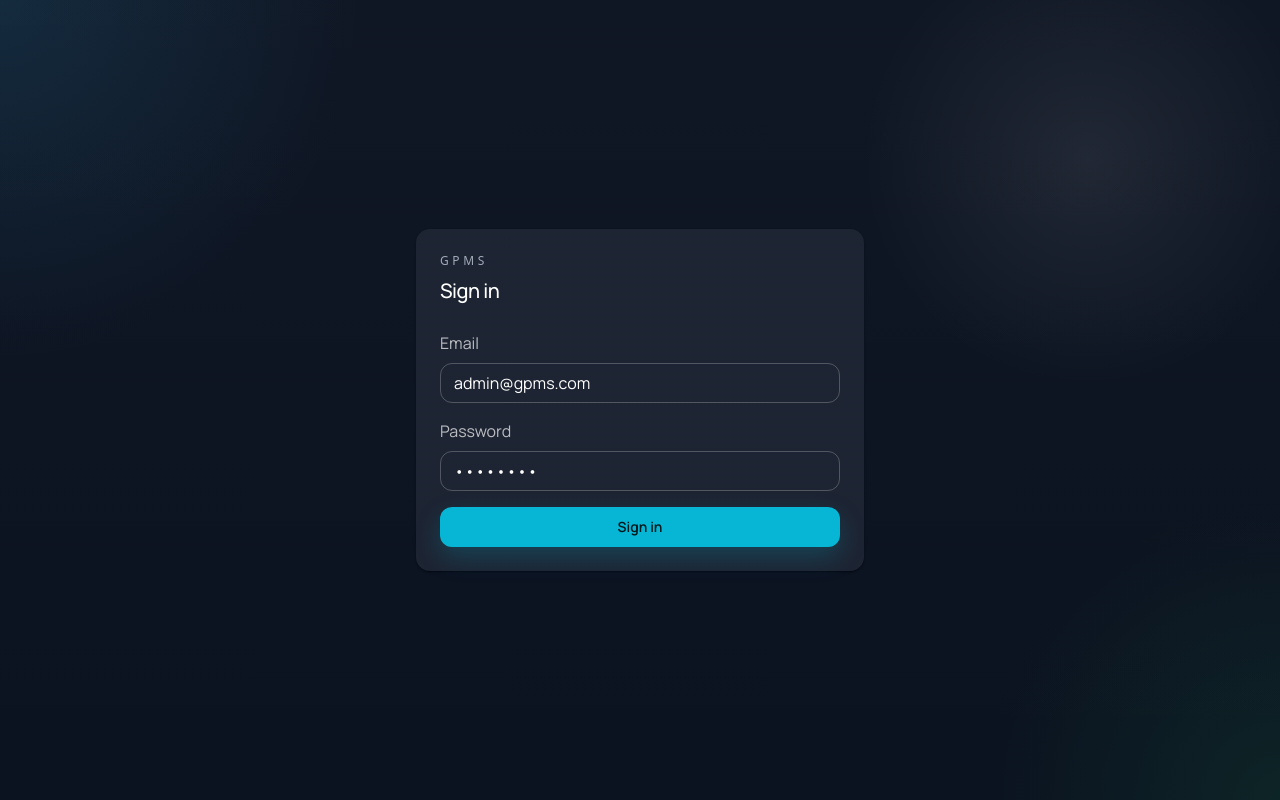
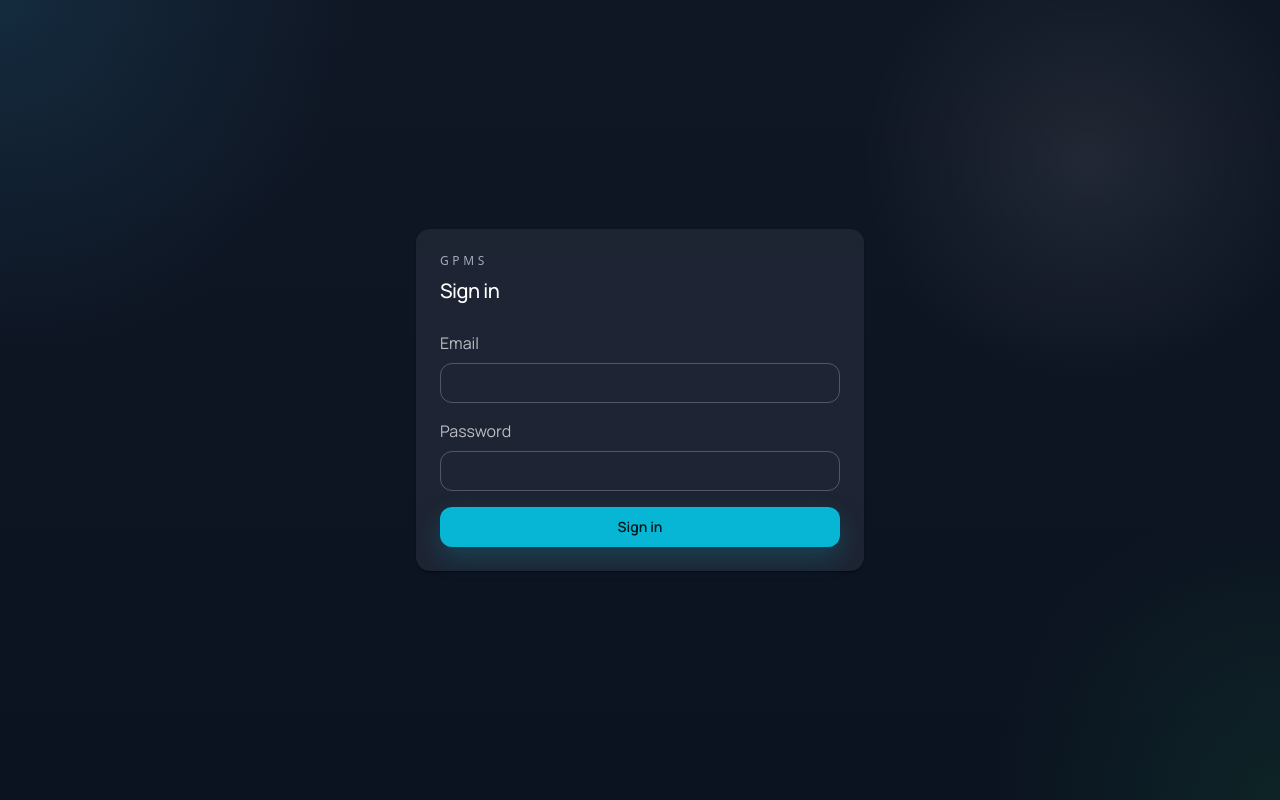
Before and after one commit to rahat664/gpms-web, a Next.js app: page /login in a window 1280 px wide. Built offline with nearby package versions, Linux system fonts and the light colour scheme; no server answers; what @mui/material-nextjs would draw is missing.

Commit message:
security(auth): remove hard-coded admin credential autofill

```diff
--- a/components/login-form.tsx
+++ b/components/login-form.tsx
@@ -18,8 +18,8 @@
 };
 
 export function LoginForm({ nextPath }: { nextPath?: string }) {
-  const [email, setEmail] = useState("admin@gpms.com");
-  const [password, setPassword] = useState("admin123");
+  const [email, setEmail] = useState("");
+  const [password, setPassword] = useState("");
   const [loading, setLoading] = useState(false);
   const router = useRouter();
   const { login } = useAuth();
@@ -55,11 +55,13 @@
         <CardContent>
           <form className="space-y-4" onSubmit={onSubmit}>
             <FormRow label="Email">
-              <Input value={email} onChange={(event) => setEmail(event.target.value)} />
+              <Input type="email" autoComplete="username" required value={email} onChange={(event) => setEmail(event.target.value)} />
             </FormRow>
             <FormRow label="Password">
               <Input
                 type="password"
+                autoComplete="current-password"
+                required
                 value={password}
                 onChange={(event) => setPassword(event.target.value)}
               />
```
